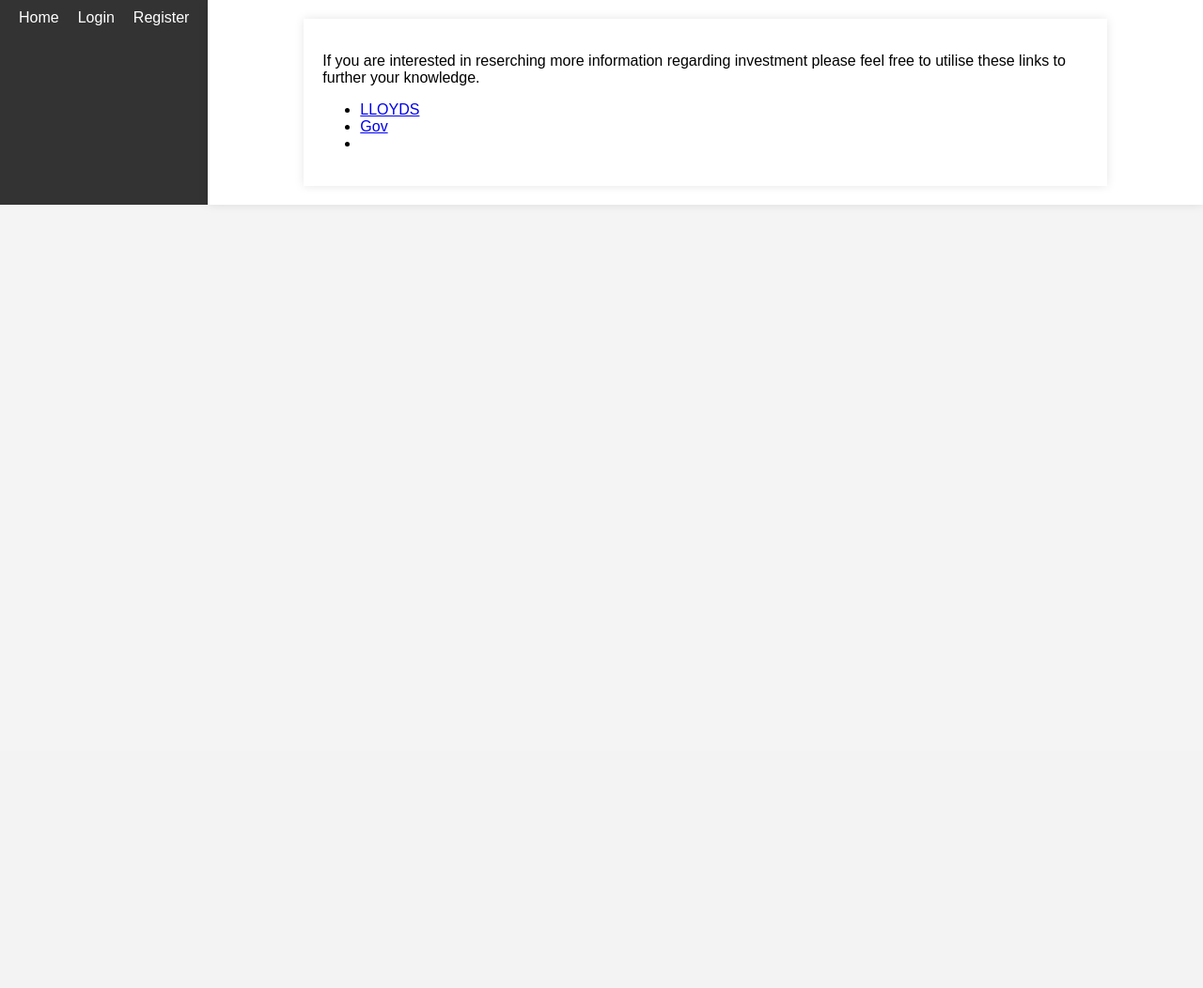
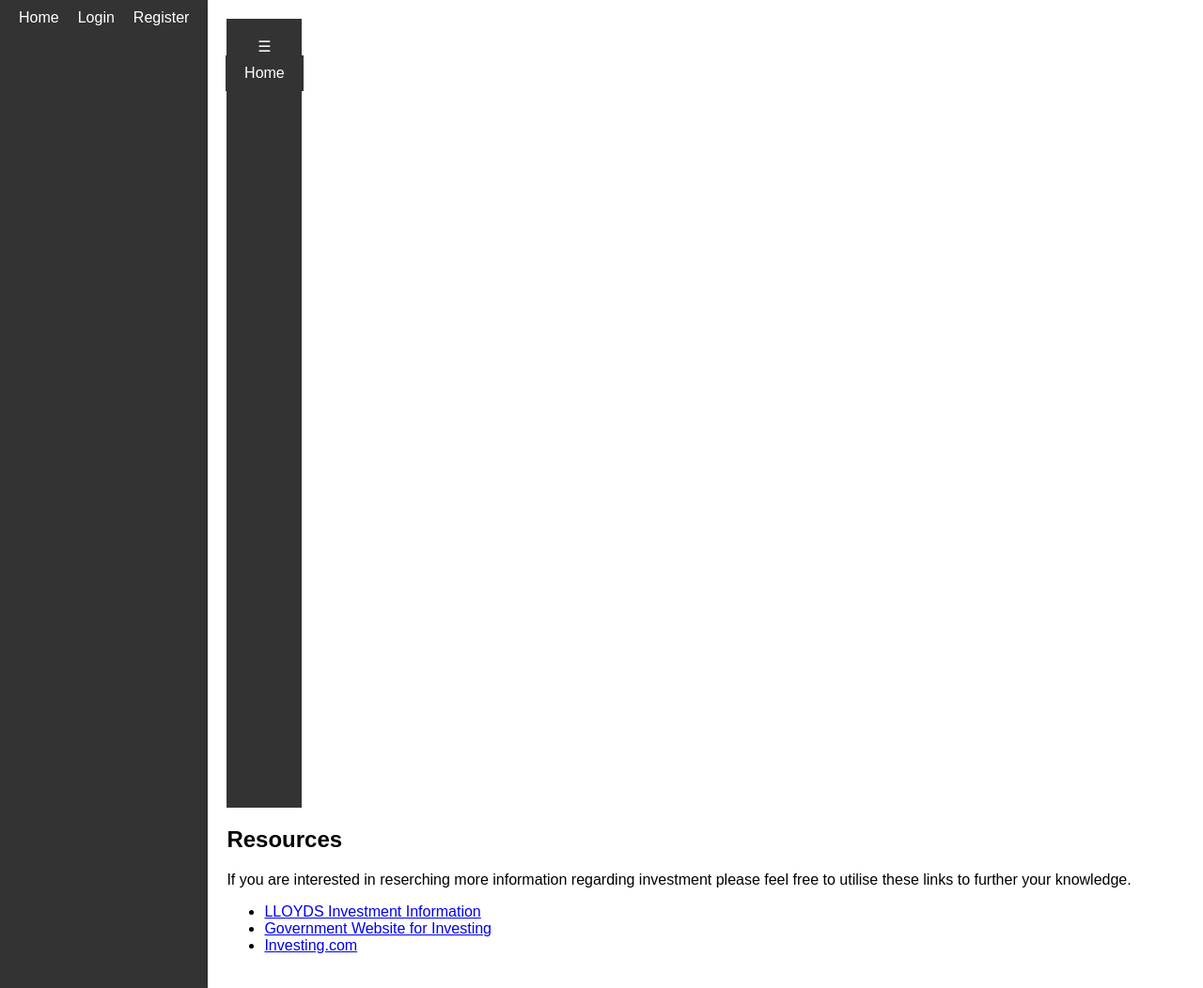
Before and after one commit to Romes241/investment-management-app, a Django app: template investment_manager_main/templates/externalInformation.html in a window 1280 px wide. Shown: the whole page at 94% size. Before the commit the page ends 218 px from the top, so only its background shows below. Run offline with Django 5.2, Linux system fonts and the light colour scheme; the template is opened without the code that fills it, so the values that code supplies are empty.

Commit message:
External Resources

```diff
--- a/investment_manager_main/templates/externalInformation.html
+++ b/investment_manager_main/templates/externalInformation.html
@@ -3,20 +3,33 @@
 {% block title %}External Resources{% endblock %}
 
 {% block content %}
-
+<head>
+  <title>External Resources</title>
+</head>
 <body>
   <div class="container">
-    <main class="main-content">
-      <section class="content-box">
-        <p>If you are interested in reserching more information regarding investment please feel free to utilise these links to further your knowledge. </p>
+    <aside class="sidebar">
+      <div class="menu-button">☰</div>
+      <nav class="nav">
         <ul>
-            <li><a href="https://www.lloydsbank.com/investing/understanding-investing/investing-for-beginners.html">LLOYDS</a></li>
-            <li><a href="https://www.investor.gov/introduction-investing">Gov</a></li>
-            <li><a href="#"><span></span></a></li>
-          </ul>
+          <li><a href="#">Home</a></li>
+        </ul>
+      </nav>
+    </aside>
+      </header>
+
+      <section class="about-section">
+        <div class="about-box">
+          <h2>Resources </h2>
+          <p>If you are interested in reserching more information regarding investment please feel free to utilise these links to further your knowledge. </p>
+          <ul>
+            <li><a href="https://www.lloydsbank.com/investing/understanding-investing/investing-for-beginners.html">LLOYDS Investment Information</a></li>
+            <li><a href="https://www.investor.gov/introduction-investing">Government Website for Investing</a></li>
+            <li><a href="https://uk.investing.com/">Investing.com</a></li>
+          </ul></p>
+        </div>
       </section>
     </main>
   </div>
 </body>
-
 {% endblock %}
```
